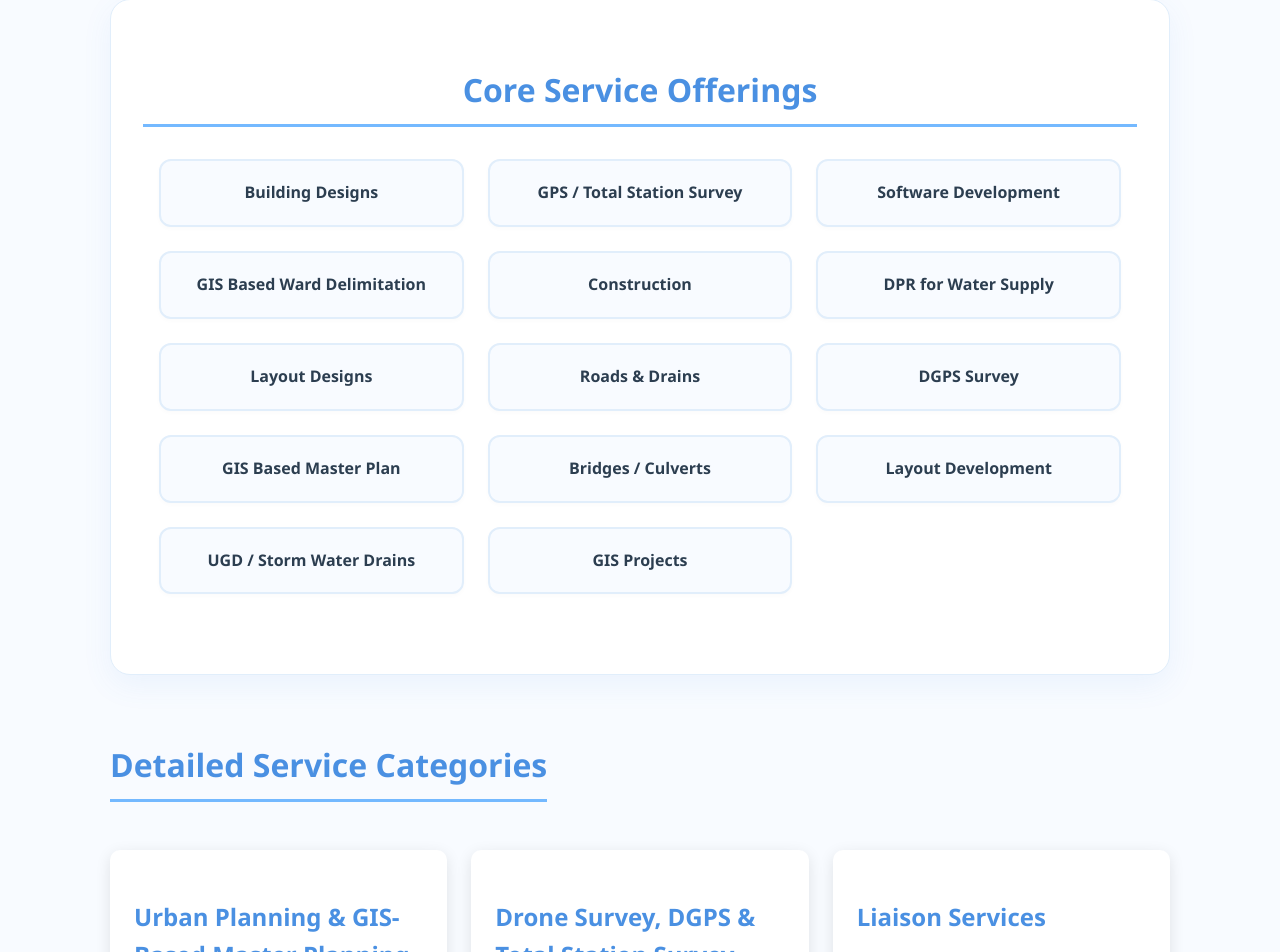
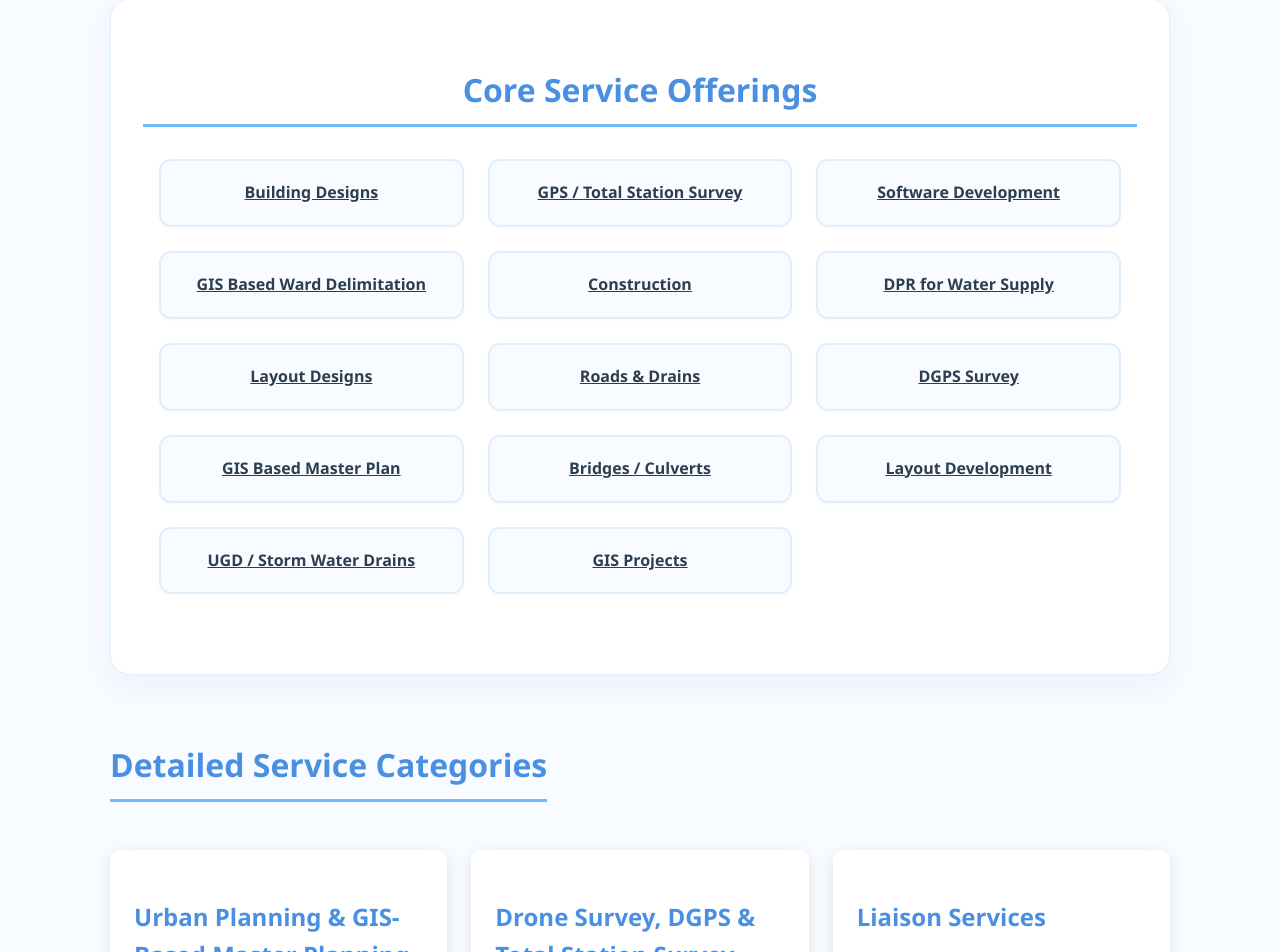
Before and after one commit to Manasisbyali234/UDUGIRI-INFRACTECH, a React (Create React App) app: page /services in a window 1280 px wide. Shown: the part 6111-7063 px from the top of the page. Built offline with nearby package versions, Linux system fonts and the light colour scheme; the HTML template or start-up script is replaced by a standard one.

Commit message:
first commit

```diff
--- a/src/App.css
+++ b/src/App.css
@@ -319,6 +319,54 @@ nav a:hover {
   background-color: #f0f0f0;
 }
 
+.about-image {
+  width: 100%;
+  max-width: 800px;
+  height: auto;
+  border-radius: 10px;
+  margin: 1.5rem auto;
+  display: block;
+  box-shadow: 0 4px 15px rgba(0,0,0,0.1);
+  image-rendering: -webkit-optimize-contrast;
+  image-rendering: crisp-edges;
+}
+
+.image-text-layout {
+  display: flex;
+  gap: 2rem;
+  align-items: flex-start;
+  margin: 2rem 0;
+}
+
+.image-text-layout.reverse {
+  flex-direction: row-reverse;
+}
+
+.side-image {
+  width: 45%;
+  min-width: 300px;
+  height: auto;
+  border-radius: 10px;
+  box-shadow: 0 4px 15px rgba(0,0,0,0.1);
+  object-fit: cover;
+}
+
+.text-content {
+  flex: 1;
+}
+
+@media (max-width: 768px) {
+  .image-text-layout,
+  .image-text-layout.reverse {
+    flex-direction: column;
+  }
+
+  .side-image {
+    width: 100%;
+    min-width: 100%;
+  }
+}
+
 @media (max-width: 480px) {
   .service-image {
     height: 150px;
--- a/src/pages/About.js
+++ b/src/pages/About.js
@@ -14,6 +14,9 @@ function About() {
         <div className="container">
           <div className="content-section">
             <h2>Company Overview</h2>
+            <div className="image-text-layout">
+              <img src="https://images.unsplash.com/photo-1486406146926-c627a92ad1ab?w=800&h=400&fit=crop" alt="Company Overview" className="side-image" />
+              <div className="text-content">
                 <p>
                   Udugiri Infratech has established itself as a distinguished organization specializing in providing
                   comprehensive infrastructure and technology solutions. Founded with a vision to bridge the gap between
@@ -34,9 +37,14 @@ function About() {
                   practical, efficient solutions has earned us recognition as a reliable service provider in the industry.
                 </p>
               </div>
+            </div>
+          </div>
 
           <div className="content-section">
             <h2>Our Vision</h2>
+            <div className="image-text-layout reverse">
+              <img src="https://images.unsplash.com/photo-1451187580459-43490279c0fa?w=800&h=400&fit=crop" alt="Our Vision" className="side-image" />
+              <div className="text-content">
                 <p>
                   To emerge as a leading organization in infrastructure and technology services, recognized nationally
                   and internationally for delivering innovative, sustainable, and high-quality solutions that contribute
@@ -45,9 +53,14 @@ function About() {
                   benchmarks in service delivery and client satisfaction.
                 </p>
               </div>
+            </div>
+          </div>
 
           <div className="content-section">
             <h2>Our Mission</h2>
+            <div className="image-text-layout">
+              <img src="https://images.unsplash.com/photo-1552664730-d307ca884978?w=800&h=400&fit=crop" alt="Our Mission" className="side-image" />
+              <div className="text-content">
                 <p>
                   Our mission is to provide comprehensive, accurate, and timely infrastructure and technology solutions
                   that empower our clients to make informed decisions and achieve their project objectives efficiently.
@@ -61,6 +74,8 @@ function About() {
                   <li>Contributing to sustainable infrastructure development practices</li>
                   <li>Maintaining ethical business practices and corporate responsibility</li>
                 </ul>
+              </div>
+            </div>
           </div>
 
           <div className="content-section">
@@ -129,6 +144,9 @@ function About() {
 
           <div className="content-section">
             <h2>Our Team</h2>
+            <div className="image-text-layout reverse">
+              <img src="https://images.unsplash.com/photo-1522071820081-009f0129c71c?w=800&h=400&fit=crop" alt="Our Team" className="side-image" />
+              <div className="text-content">
                 <p>
                   The strength of Udugiri Infratech lies in our talented team of professionals who bring together
                   diverse skills, extensive experience, and unwavering commitment to excellence. Our workforce includes
@@ -143,6 +161,8 @@ function About() {
                 </p>
               </div>
             </div>
+          </div>
+        </div>
       </section>
     </div>
   );
--- a/src/pages/Enquiry.js
+++ b/src/pages/Enquiry.js
@@ -1,4 +1,4 @@
-import React, { useState } from 'react';
+import React, { useState, useEffect } from 'react';
 
 function Enquiry() {
   const [formData, setFormData] = useState({
@@ -9,6 +9,10 @@ function Enquiry() {
     service: '',
     message: ''
   });
+
+  useEffect(() => {
+    window.scrollTo(0, 0);
+  }, []);
 
   const handleChange = (e) => {
     setFormData({
--- a/src/pages/Services.js
+++ b/src/pages/Services.js
@@ -1,4 +1,5 @@
 import React from 'react';
+import { Link } from 'react-router-dom';
 
 function Services() {
   return (
@@ -249,20 +250,20 @@ function Services() {
           <div className="content-section highlighted-section">
             <h2 className="section-title-center">Core Service Offerings</h2>
             <div className="services-highlight-grid">
-              <div className="service-tag">Building Designs</div>
-              <div className="service-tag">GPS / Total Station Survey</div>
-              <div className="service-tag">Software Development</div>
-              <div className="service-tag">GIS Based Ward Delimitation</div>
-              <div className="service-tag">Construction</div>
-              <div className="service-tag">DPR for Water Supply</div>
-              <div className="service-tag">Layout Designs</div>
-              <div className="service-tag">Roads & Drains</div>
-              <div className="service-tag">DGPS Survey</div>
-              <div className="service-tag">GIS Based Master Plan</div>
-              <div className="service-tag">Bridges / Culverts</div>
-              <div className="service-tag">Layout Development</div>
-              <div className="service-tag">UGD / Storm Water Drains</div>
-              <div className="service-tag">GIS Projects</div>
+              <Link to="/enquiry" className="service-tag">Building Designs</Link>
+              <Link to="/enquiry" className="service-tag">GPS / Total Station Survey</Link>
+              <Link to="/enquiry" className="service-tag">Software Development</Link>
+              <Link to="/enquiry" className="service-tag">GIS Based Ward Delimitation</Link>
+              <Link to="/enquiry" className="service-tag">Construction</Link>
+              <Link to="/enquiry" className="service-tag">DPR for Water Supply</Link>
+              <Link to="/enquiry" className="service-tag">Layout Designs</Link>
+              <Link to="/enquiry" className="service-tag">Roads & Drains</Link>
+              <Link to="/enquiry" className="service-tag">DGPS Survey</Link>
+              <Link to="/enquiry" className="service-tag">GIS Based Master Plan</Link>
+              <Link to="/enquiry" className="service-tag">Bridges / Culverts</Link>
+              <Link to="/enquiry" className="service-tag">Layout Development</Link>
+              <Link to="/enquiry" className="service-tag">UGD / Storm Water Drains</Link>
+              <Link to="/enquiry" className="service-tag">GIS Projects</Link>
             </div>
           </div>
 
```
Lines whose indentation alone changed are shown as unchanged.
